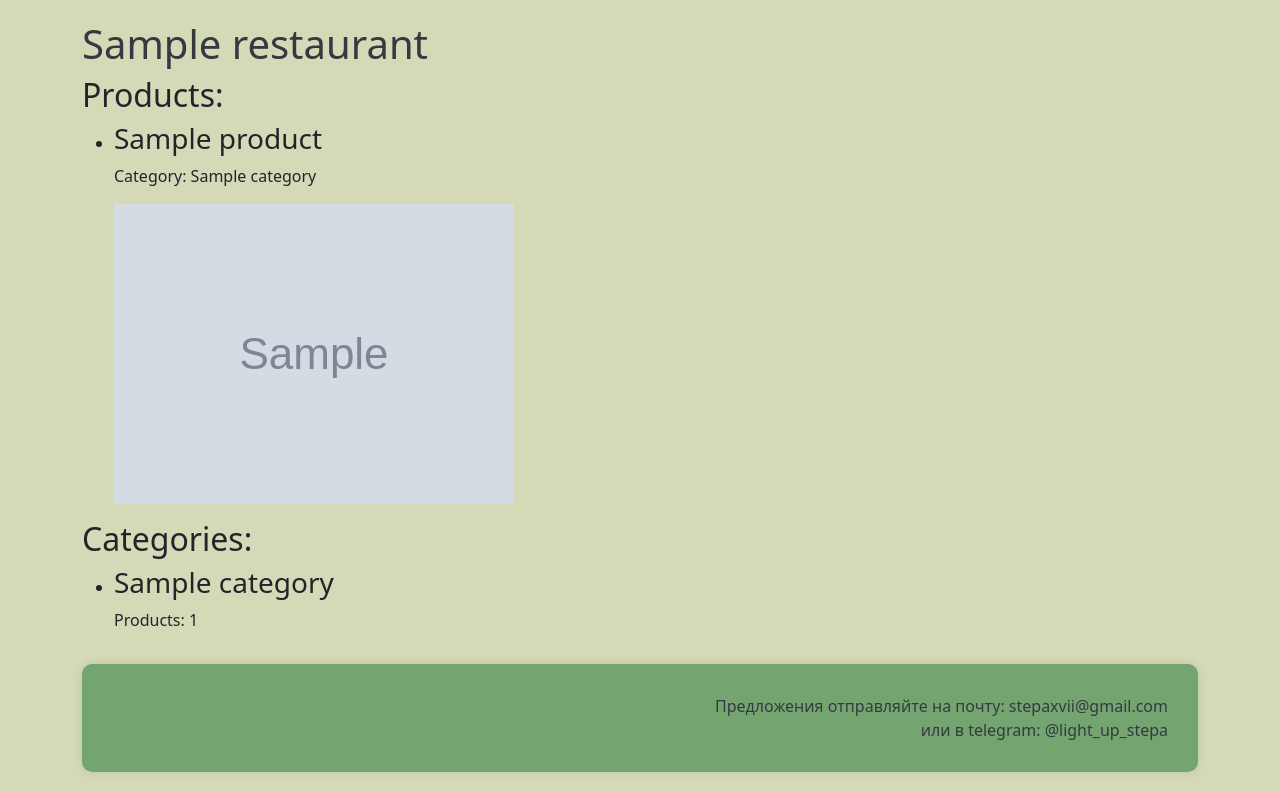
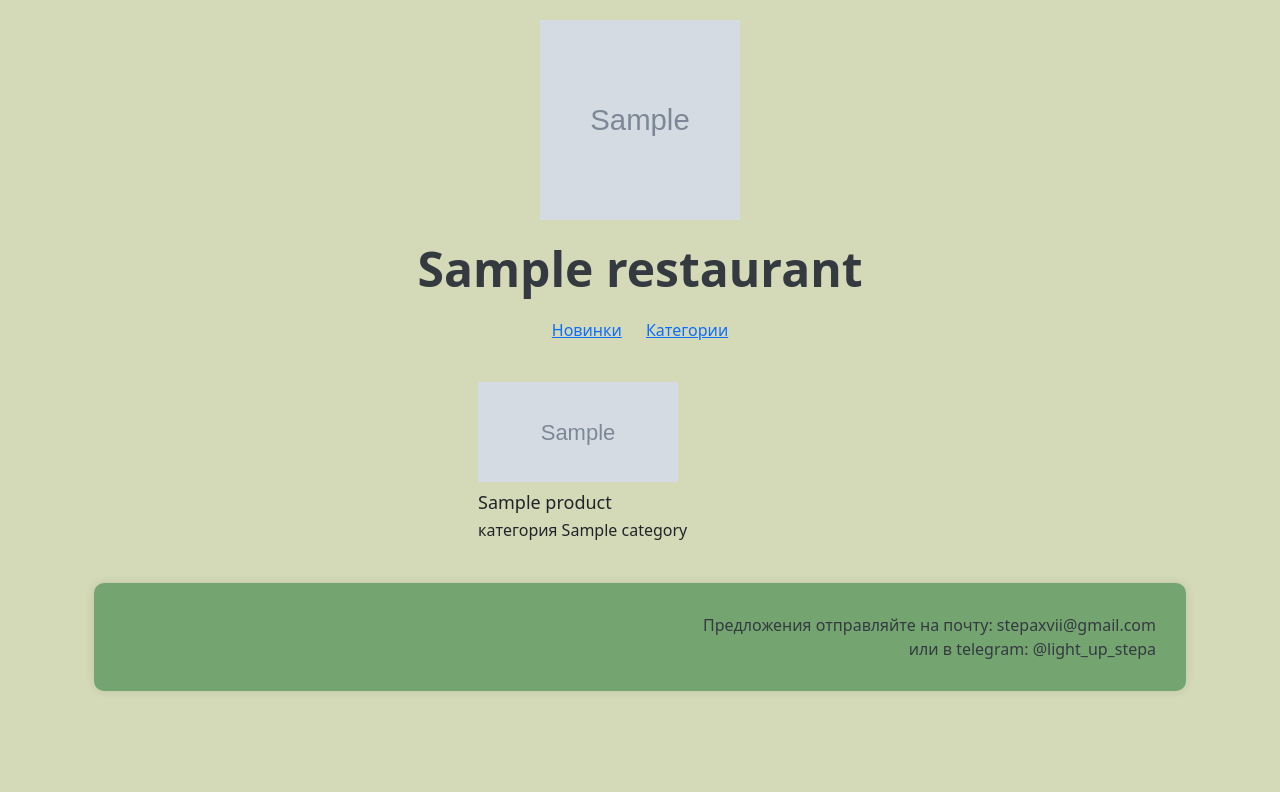
Before and after one commit to stepaxvii/basket_of_products, a Django app: page /restaurant/1 in a window 1280 px wide. Shown: the part 76-868 px from the top of the page. After the commit the page ends 767 px from the top, so only its background shows below. Run offline with Django 3.2, Linux system fonts and the light colour scheme; tables that the repository leaves empty hold one stand-in row (values such as "Sample post"); grey boxes marked "Sample" are stand-in pictures.

Commit message:
Restoran detail view

```diff
--- a/basket_of_products/static/css/styles.css
+++ b/basket_of_products/static/css/styles.css
@@ -104,3 +104,38 @@ h1 {
 .footer p {
     margin: 0 10px; /* Отступ между элементами */
 }
+
+.restaurant-image {
+    text-align: center;
+}
+
+.restaurant-image img {
+    width: 200px;
+    height: 200px;
+    margin: 20px auto;
+    display: block;
+}
+
+.buttons {
+    text-align: center;
+    margin-bottom: 20px;
+}
+
+.buttons a {
+    margin: 10px;
+}
+
+.products {
+    display: flex;
+    flex-wrap: wrap;
+    justify-content: center;
+}
+
+.product {
+    margin: 10px;
+    width: 30%;
+}
+
+.product-image{
+    text-align: center;
+}
--- a/basket_of_products/templates/basket/index.html
+++ b/basket_of_products/templates/basket/index.html
@@ -12,12 +12,16 @@
             <!-- Фото ресторана -->
             <div class="col-md-4 mb-3">
                 {% if restaurant.image %}
-                <img src="{{ restaurant.image.url }}" alt="{{ restaurant.name }}" class="img-fluid">
+                <a href="{% url 'basket:restaurant' restaurant.id %}">
+                    <img src="{{ restaurant.image.url }}" alt="{{ restaurant.name }}" class="img-fluid">
+                </a>
                 {% endif %}
             </div>
             <!-- Название ресторана и описание концепции -->
             <div class="col-md-8">
+                <a href="{% url 'basket:restaurant' restaurant.id %}" style="text-decoration: none;"">
                     <h1>{{ restaurant.name }}</h1>
+                </a>
                 <p class="concept">{{ restaurant.concept| slice:":703" }}...</p>
             </div>
         </div>
--- a/basket_of_products/templates/basket/restaurant.html
+++ b/basket_of_products/templates/basket/restaurant.html
@@ -5,26 +5,31 @@
 {% endblock %}
 
 {% block content %}
-    <h1>{{ restaurant.name }}</h1>
-    <h2>Products:</h2>
-    <ul>
-        {% for product in products %}
-            <li>
-                <h3>{{ product.title }}</h3>
-                <p>Category: {{ product.category.title }}</p>
-                {% if product.image %}
-                    <img src="{{ product.image.url }}" alt="{{ product.title }}">
-                {% endif %}
-            </li>
-        {% endfor %}
-    </ul>
-    <h2>Categories:</h2>
-    <ul>
-        {% for category in categories %}
-            <li>
-                <h3>{{ category.title }}</h3>
-                <p>Products: {{ category.products.count }}</p>
-            </li>
-        {% endfor %}
-    </ul>
+<body>
+    <div class="container">
+        <div class="restaurant-image">
+            <img src="{{ restaurant.image.url }}" alt="{{ restaurant.name }}" style="max-width: 600px; max-height: 1200px; margin: 20px auto; display: block;">
+            <h1 style="text-align: center; font-size: 48px; font-weight: bold; margin-bottom: 20px;">{{ restaurant.name }}</h1>
+        </div>
+        <div class="buttons">
+            <a href="#" class="button">Новинки</a>
+            <a href="#" class="button">Категории</a>
+        </div>
+        <div class="products" style="display: flex; flex-wrap: wrap; justify-content: center;">
+                {% for product in products %}
+                    <div class="product-card" style="width: 33.33%; padding: 20px; box-sizing: border-box;">
+                        <div class="product-image" style="width: 200px;
+                        height: 100px;
+                        object-fit: cover;
+                        border-radius: 10px;">
+                            <img src="{{ product.image.url }}" alt="{{ product.title }}" style="width: 100%; height: 100%;">
+                        </div>
+                        <div class="product-info" style="margin-top: 10px;">
+                            <h2 style="font-size: 18px; margin-bottom: 5px;">{{ product.title }}</h2>
+                            <p style="margin: 5px 0;">{{ product.category }}</p>
+                        </div>
+                    </div>
+                {% endfor %}
+        </div>
+</body>
 {% endblock %}
--- a/basket_of_products/templates/includes/header.html
+++ b/basket_of_products/templates/includes/header.html
@@ -10,10 +10,10 @@
                     <a class="nav-link" href="{% url 'pages:about' %}">О проекте</a>
                 </li>
                 <li class="nav-item">
-                    <a class="nav-link" href="{% url 'basket:restaurant' 1 %}">Вход</a>
+                    <a class="nav-link" href="#">Вход</a>
                 </li>
                 <li class="nav-item">
-                    <a class="nav-link" href="{% url 'basket:restaurant' 2 %}">Выход</a>
+                    <a class="nav-link" href="#">Выход</a>
                 </li>
             </ul>
         </div>
```
